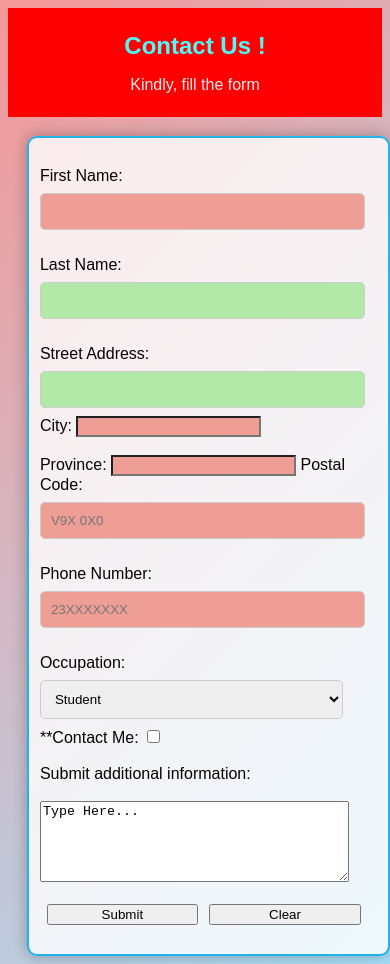
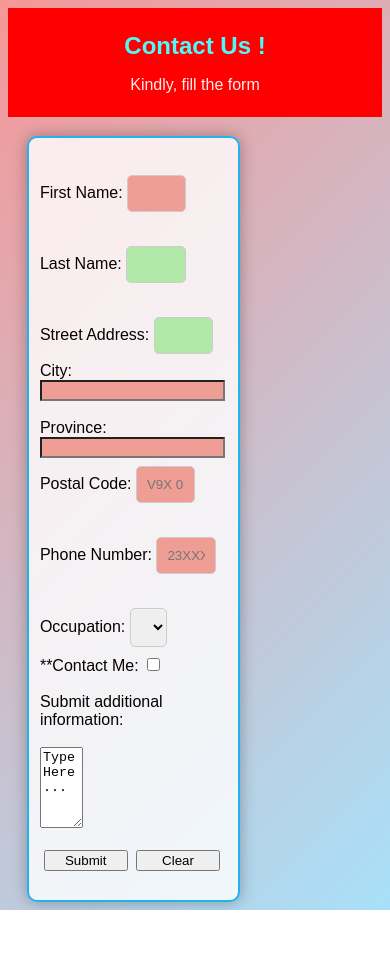
Before and after one commit to Prabhjot-Singh-bot/Prabhjot-Singh-bot.github.io, a plain HTML site: page form.html in a window 390 px wide. After the commit the page ends 910 px from the top, so only its background shows below. Drawn offline with Linux system fonts and the light colour scheme.

Commit message:
oform.css

```diff
--- a/oform.css
+++ b/oform.css
@@ -82,7 +82,7 @@ input:invalid{
 }
 @media (max-width: 768px) {
     .form {
-        width: 90%;
+        width: 50%;
         margin-left: 5%;
         margin-top: 5%;
     }
@@ -91,16 +91,16 @@ input:invalid{
     select,
     input[type="list"],
     input[type="tel"] {
-        width: 90%;
+        width: 20%;
     }
 
     #poscode {
-        width: 90%;
+        width: 20%;
     }
 
     #info {
         margin-left: 0;
-        width: 90%;
+        width: 20%;
     }
 
     #submit_feed,
```
